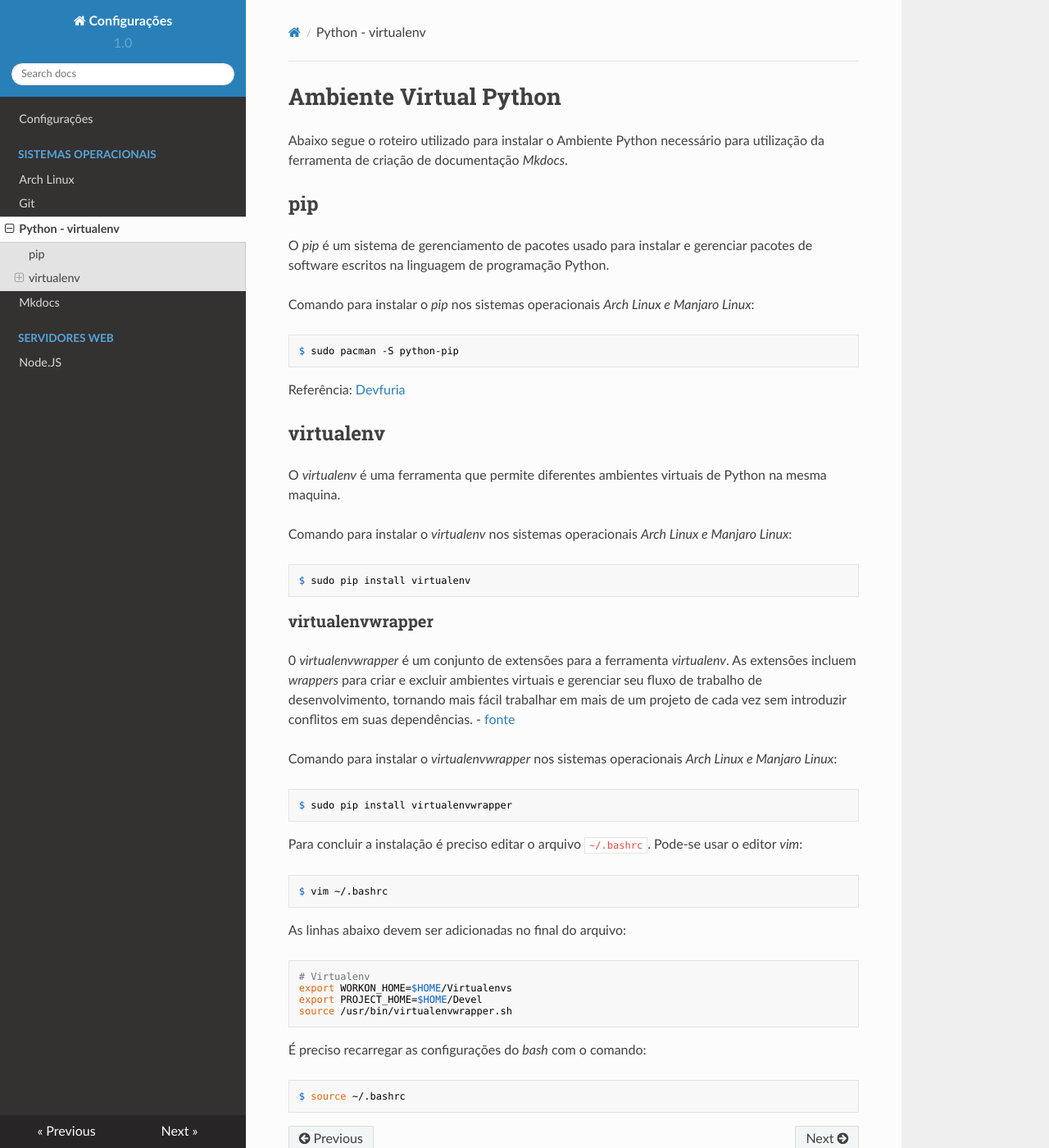
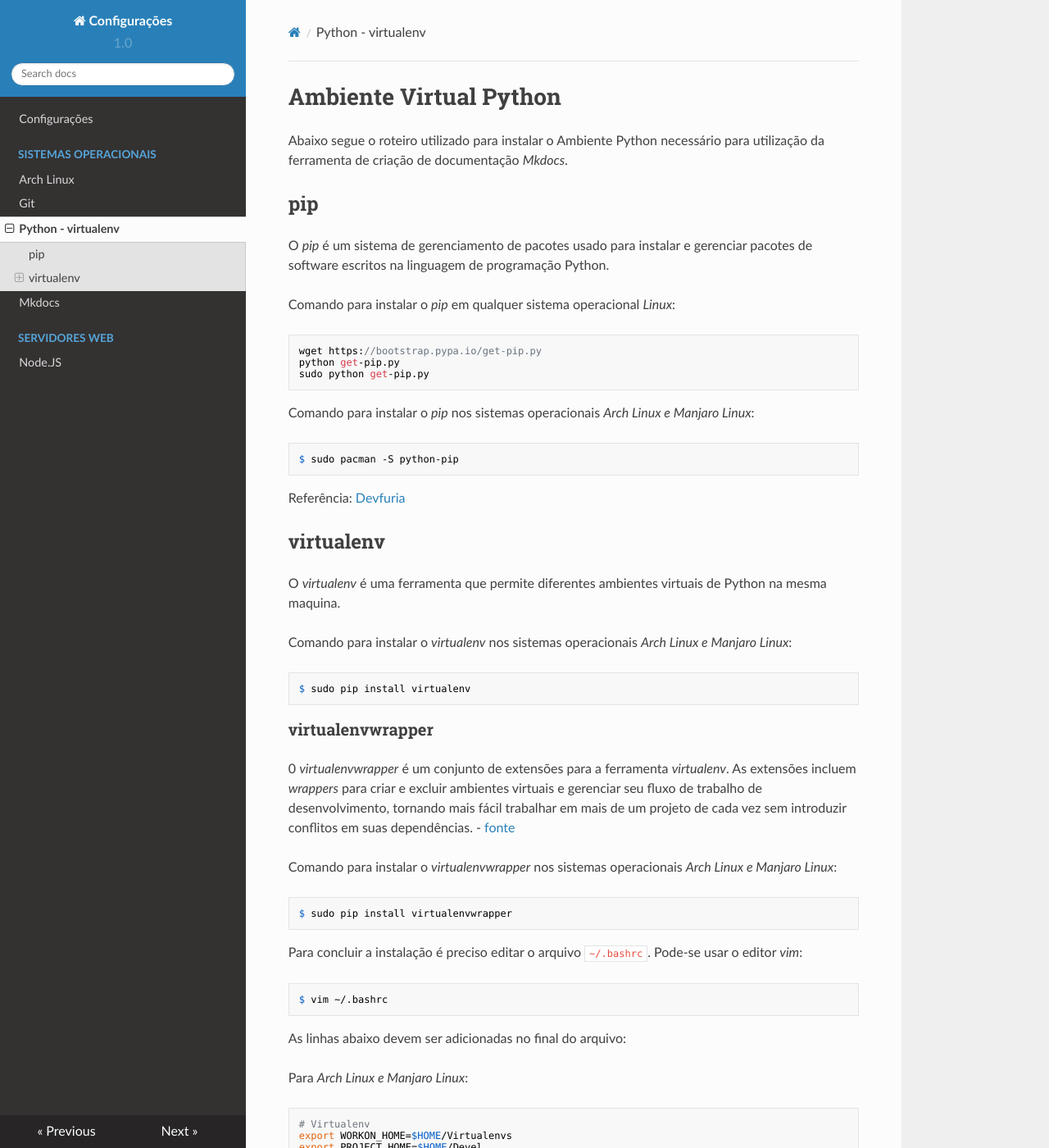
Before and after one commit to getuliovinicius/configuracoes, an MkDocs documentation site: the page built from mds/python-virtualenv.md, in a window 1280 px wide and 1400 px high. Shown: the whole window at 82% size. Built offline with MkDocs 1.6.1, drawn with Linux system fonts in a browser that asks for light colours; nearby versions of some CDN libraries; old or Windows-style settings are respelled for this version of MkDocs; some of the changed text lies outside the part shown.

Commit message:
Arquivo python-virtualenv.md  (Instalação Debian)

````diff
--- a/mds/python-virtualenv.md
+++ b/mds/python-virtualenv.md
@@ -6,6 +6,14 @@
 ## pip
 
 O _pip_ é um sistema de gerenciamento de pacotes usado para instalar e gerenciar pacotes de software escritos na linguagem de programação Python.
+
+Comando para instalar o _pip_ em qualquer sistema operacional _Linux_:
+
+``` sh
+wget https://bootstrap.pypa.io/get-pip.py
+python get-pip.py
+sudo python get-pip.py
+```
 
 Comando para instalar o _pip_ nos sistemas operacionais _Arch Linux e Manjaro Linux_:
 
@@ -43,6 +51,8 @@
 
 As linhas abaixo devem ser adicionadas no final do arquivo:
 
+Para _Arch Linux e Manjaro Linux_:
+
 ``` .conf
 # Virtualenv
 export WORKON_HOME=$HOME/Virtualenvs
@@ -50,6 +60,15 @@
 source /usr/bin/virtualenvwrapper.sh
 ```
 
+Para _Debian, Ubuntu, Linux Mint_:
+
+``` .conf
+# Virtualenvwrapper
+export WORKON_HOME=~/.virtualenvs
+source /usr/local/bin/virtualenvwrapper.sh
+export PIP_REQUIRE_VIRTUALENV=true
+```
+
 É preciso recarregar as configurações do _bash_ com o comando:
 
 ``` sh
````
